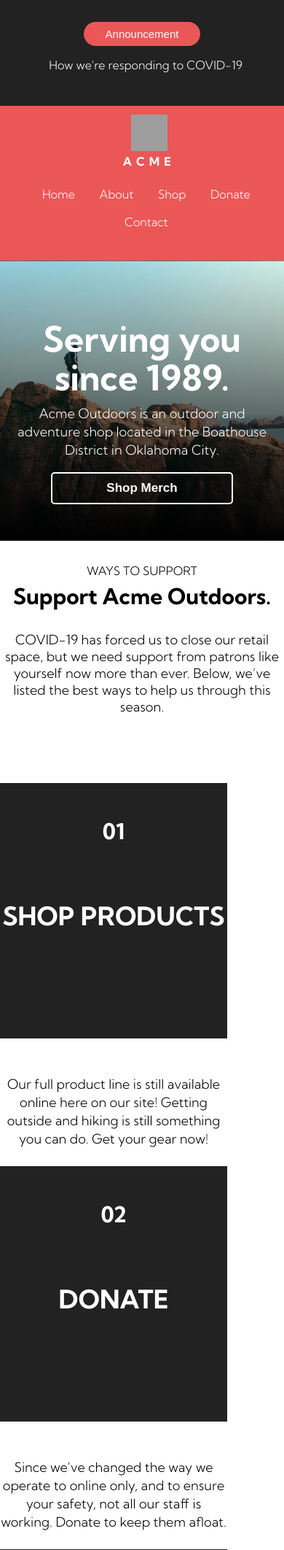
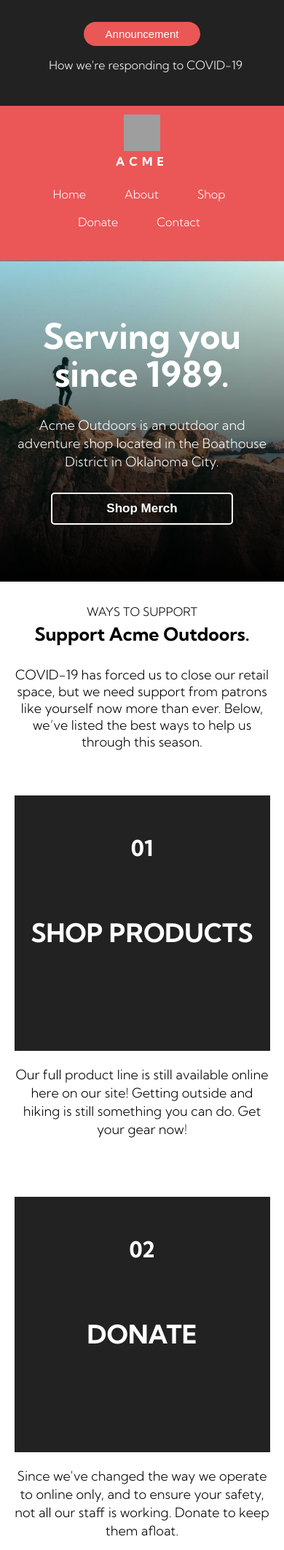
Before and after one commit to AChillFeeder/ACME, a PHP site: page / in a window 390 px wide. Shown: the top 2124 px of the page at 73% size. Run offline with PHP 8.4, Linux system fonts and the light colour scheme; grey boxes are pictures that could not be loaded.

Commit message:
Finish up some details, the website is now complete

```diff
--- a/style.css
+++ b/style.css
@@ -489,7 +489,7 @@ button:hover{
 	}
 	#header #logo{
 		float: none;
-		margin: none;
+		margin: 0;
 		width: auto;
 	}
 	#header #logo img{
@@ -511,7 +511,17 @@ button:hover{
 		margin: 0;
 		width: 100%;
 	}
+	#header #nav-bar ul li{
+		margin-right: 5%;
+	}
+	#serving-you{
+		padding: 20% 20px;
+	}
+	#serving-you h1{
+		margin-top: 0;
+	}
 	#serving-you p{
+		margin: 30px 0;
 		width: 100%;
 	}
 
@@ -528,14 +538,19 @@ button:hover{
 	}
 	#support #description{
 		float: none;
-		width: 100%;
 		margin-left: 0;
+		padding: 0 5%;
+		width: auto;
+	}
+	#support #title h2{
+		font-size: 25px;
 	}
 	.card{
 		display: block;
-		width: 80%;
+		width: 100%;
+		margin-bottom: 80px;
 	}
-	#donate, #gift-card{
+	#donate, #gift-cards{
 		margin-left: 0;
 	}
 	.card h2{
@@ -543,20 +558,27 @@ button:hover{
 	}
 	#keeping-you-safe{
 		text-align: center;
-		padding: none;
+		padding: 15% 20px;
 	}
 	#keeping-you-safe p{
 		width: 100%;
 	}
 	#shop-product{
-		padding: 0;
+		padding: 15% 20px;
 	}
 	#shop-product .product{
-		display: unset;
+		display: block;
 		width: 100%;
+		margin-top: 70px;
+		margin-left: 0;
 	}
-	#shop-product, #coffee-mug, #backpack, #gift-cards{
+	#shop-product #coffee-mug{
 		margin-left: 0;
+	}
+	.picture p {
+		float: right;
+		margin-right: 20px;
+		position: unset;
 	}
 	#last-words{
 		padding: 0;
@@ -564,15 +586,11 @@ button:hover{
 		width: 100%;
 	}
 	#last-words #image{
-		/* background-color: none;
-		width: 300px;
-		margin-top: 0;
-		background-size: unset; */
 		display: none;
 	}
 	#last-words #text{
-		/* padding: 5% 20px; */
-		width: 100%;
+		padding: 5% 5% 100px;
+		width: auto;
 		margin: 0;
 		text-align: center;
 	}
@@ -587,6 +605,12 @@ button:hover{
 		position: unset;
 		top: unset;
 	}
-
-
+	#ways-to-support{
+		width: auto;
+		margin-left: 0;
+		padding: 5%;
+	}
+	.card .description{
+		margin-top: 20px;
+	}
 }
```
